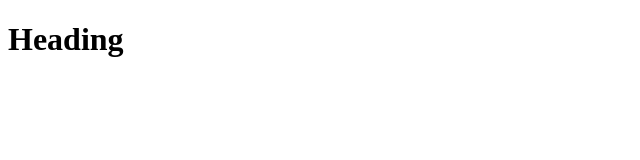
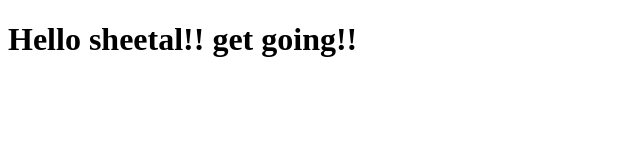
Before and after one commit to sheetalmannan/test, a plain HTML site: page index.html in a window 1280 px wide. Shown: the whole page, without its empty margins (0-640 px from the left). Drawn offline with Linux system fonts and the light colour scheme.

Commit message:
third commit here!

```diff
--- a/index.html
+++ b/index.html
@@ -1,6 +1,6 @@
 <!DOCTYPE html>
 <html>
 <body>
-  <h1>Heading</h1>
+  <h1>Hello sheetal!! get going!!</h1>
 </body>
 </html>
```
